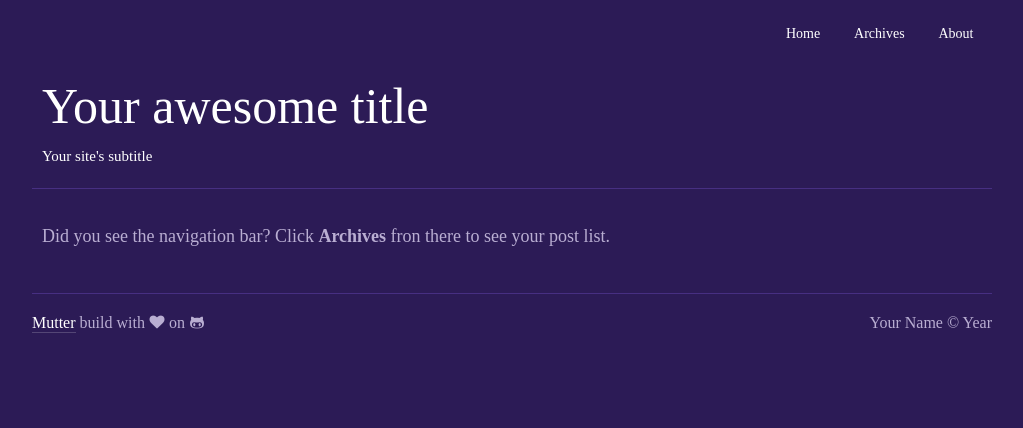
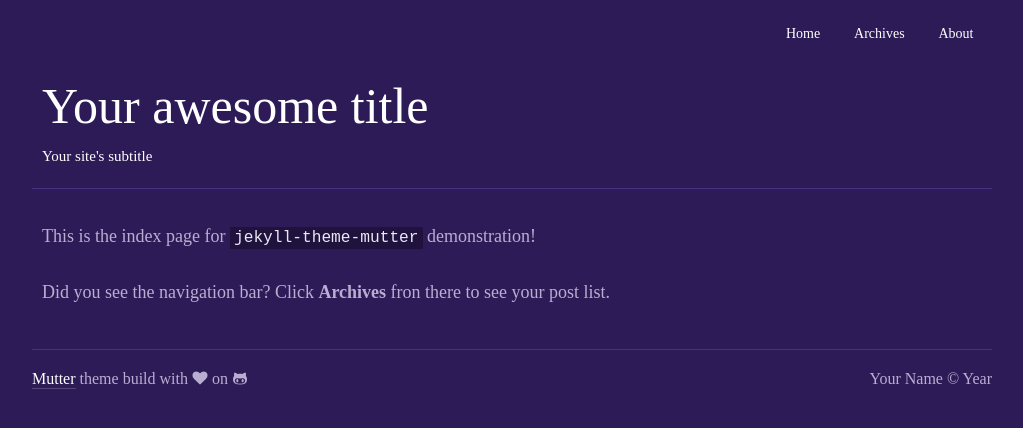
Before and after one commit to BLumia/jekyll-theme-mutter, a Jekyll site: the page built from index.md, in a window 1280 px wide. Shown: the top 428 px of the page, without its empty margins (128-1151 px from the left). Built offline with Jekyll 4.4.1, drawn with Linux system fonts in a browser that asks for light colours.

Commit message:
footer stuff

```diff
--- a/_config.yml
+++ b/_config.yml
@@ -1,6 +1,7 @@
 title: Your awesome title
 subtitle: Your site's subtitle
 email: your-email@example.com
+footer-text: <a href="https://github.com/BLumia/jekyll-theme-mutter">Mutter</a> theme build with <i class="i i-heart"></i> on <i class="i i-octodex"></i>
 footer-copyright: Your Name &copy; Year
 description: >- # this means to ignore newlines until "baseurl:"
   Write an awesome description for your new site here. You can edit this
--- a/_includes/footer.html
+++ b/_includes/footer.html
@@ -1,5 +1,5 @@
 <hr/>
 <footer>
-<div><a href="https://github.com/BLumia/Mutter">Mutter</a> build with <i class="i i-heart"></i> on <i class="i i-octodex"></i> </div>
-<div>{{ site.footer-copyright }}</div>
+<div>{{ site.footer-text | default: "Theme using jekyll-theme-mutter"}} </div>
+<div>{{ site.footer-copyright | default: "All right reserved" }}</div>
 </footer>
--- a/index.md
+++ b/index.md
@@ -6,4 +6,6 @@ layout: home
 nav-title: Home
 ---
 
+This is the index page for `jekyll-theme-mutter` demonstration!
+
 Did you see the navigation bar? Click **Archives** fron there to see your post list.
```
